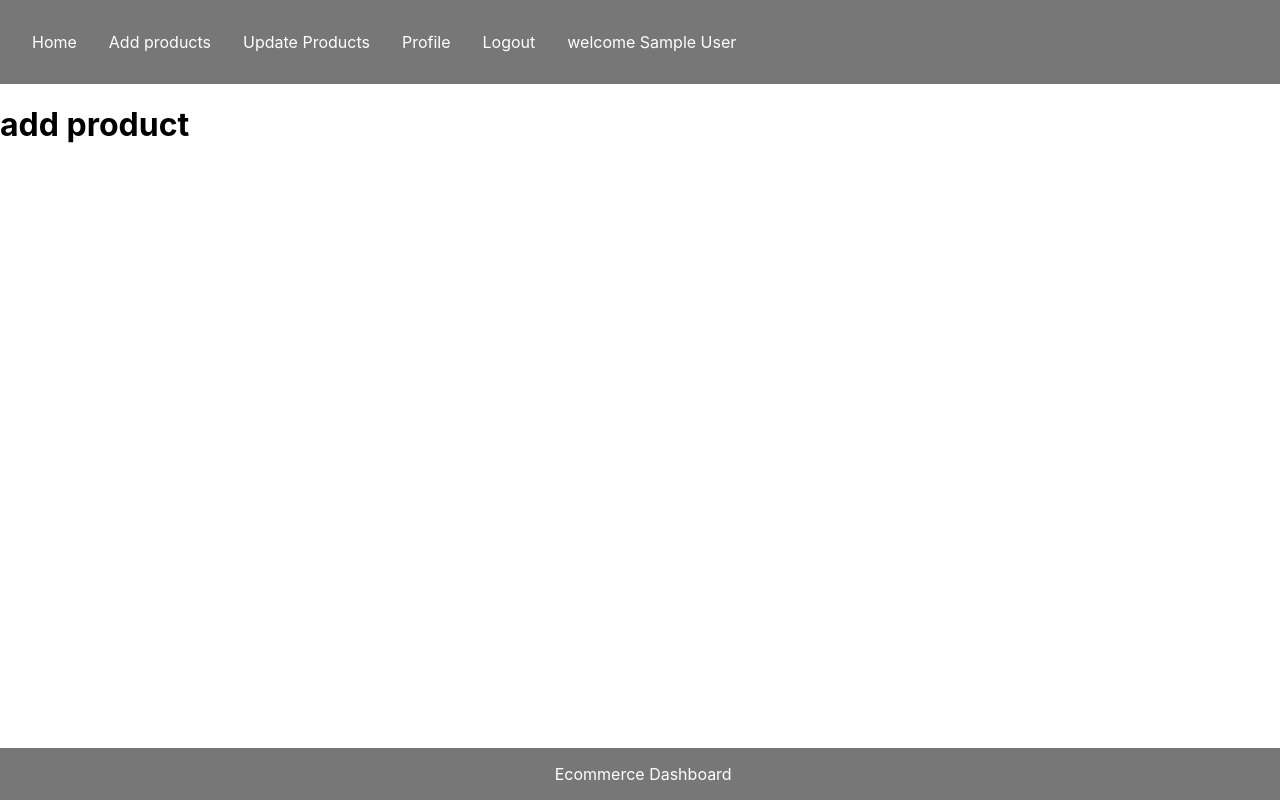
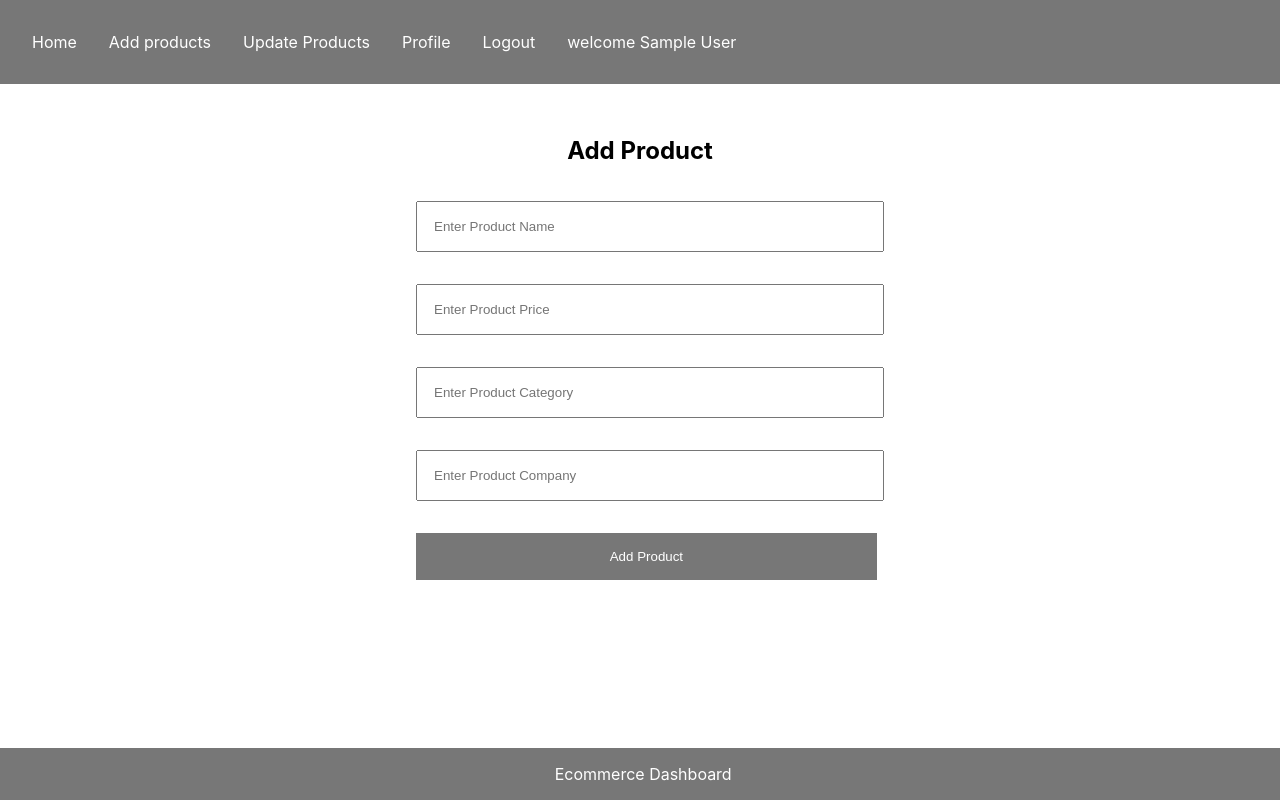
Before and after one commit to aashay28/ecommerce-dashboard, a React (Create React App) app in the folder frontend/: page /add in a window 1280 px wide. Built offline with nearby package versions, Linux system fonts and the light colour scheme; sample sign-in values are in the browser's storage.

Commit message:
Add Product error validation completed

```diff
--- a/frontend/src/App.css
+++ b/frontend/src/App.css
@@ -28,10 +28,14 @@
 .signup {
   display: flex;
   flex-direction: column;
-  margin-left: 60%;
+  margin-left: 30%;
+  margin-right: 30%;
   padding: 1rem;
 }
 .signup h2 {
+  text-align: center;
+}
+.product h2 {
   text-align: center;
 }
 .signup button {
@@ -51,3 +55,24 @@
 .nav-right {
   text-align: right;
 }
+.product {
+  display: flex;
+  flex-direction: column;
+  margin-left: 30%;
+  margin-right: 30%;
+  padding: 1rem;
+}
+.product button {
+  text-align: center;
+  width: 96%;
+  padding: 1rem;
+  margin: 1rem;
+  background-color: #777;
+  color: #fff;
+  border: 0;
+}
+.invalid-input {
+  color: red;
+  margin-left: 1rem;
+  font-size: 12px;
+}
--- a/frontend/src/App.js
+++ b/frontend/src/App.js
@@ -5,6 +5,7 @@ import Footer from "./components/Footer";
 import Signup from "./components/Signup";
 import Private from "./components/Private";
 import Login from "./components/Login";
+import AddProduct from "./components/AddProduct";
 function App() {
   return (
     <div className='App'>
@@ -12,7 +13,7 @@ function App() {
       <Routes>
         <Route element={<Private />}>
           <Route path='/' element={<h1>home</h1>}></Route>
-          <Route path='/add' element={<h1>add product</h1>}></Route>
+          <Route path='/add' element={<AddProduct />}></Route>
           <Route path='/update' element={<h1>update product</h1>}></Route>
           <Route path='/profile' element={<h1>profile</h1>}></Route>
           <Route path='/logout'></Route>
--- /dev/null
+++ b/frontend/src/components/AddProduct.js
@@ -0,0 +1,95 @@
+import React, { useState } from "react";
+import "../App.css";
+
+const initialProduct = {
+  name: "",
+  price: "",
+  category: "",
+  company: "",
+  userId: "",
+};
+const AddProduct = () => {
+  const [product, setProduct] = useState(initialProduct);
+  const [error, setError] = useState(false);
+  const user = localStorage.getItem("user");
+  const collectData = async () => {
+    if (
+      !product.name ||
+      !product.price ||
+      !product.category ||
+      !product.company
+    ) {
+      setError(true);
+      return;
+    }
+    let result = await fetch("http://localhost:8000/add-product", {
+      method: "post",
+      body: JSON.stringify(product),
+      headers: {
+        "Content-Type": "application/json",
+      },
+    });
+    result = await result.json();
+
+    if (result) {
+      setProduct(initialProduct);
+    }
+  };
+
+  return (
+    <div className='product'>
+      <h2>Add Product</h2>
+      <input
+        className='inputbox'
+        type='text'
+        onChange={(e) =>
+          setProduct({
+            ...product,
+            name: e.target.value,
+            userId: JSON.parse(user).data._id,
+          })
+        }
+        placeholder='Enter Product Name'
+        value={product.name}
+      />
+      {error && !product.name && (
+        <span className='invalid-input'>Please Enter Valid Name</span>
+      )}
+      <input
+        className='inputbox'
+        type='text'
+        onChange={(e) => setProduct({ ...product, price: e.target.value })}
+        placeholder='Enter Product Price'
+        value={product.price}
+      />
+      {error && !product.price && (
+        <span className='invalid-input'>Please Enter Valid Price</span>
+      )}
+      <input
+        className='inputbox'
+        type='text'
+        onChange={(e) => setProduct({ ...product, category: e.target.value })}
+        placeholder='Enter Product Category'
+        value={product.category}
+      />
+      {error && !product.category && (
+        <span className='invalid-input'>Please Enter Valid Category</span>
+      )}
+      <input
+        className='inputbox'
+        type='text'
+        onChange={(e) => setProduct({ ...product, company: e.target.value })}
+        placeholder='Enter Product Company'
+        value={product.company}
+      />
+      {error && !product.company && (
+        <span className='invalid-input'>Please Enter Valid Company Name</span>
+      )}
+      <button type='button' onClick={collectData}>
+        Add Product
+      </button>
+    </div>
+  );
+};
+
+export default AddProduct;
```
Also changed, not shown: 2 other files (tests, documents, lock files or other folders).
